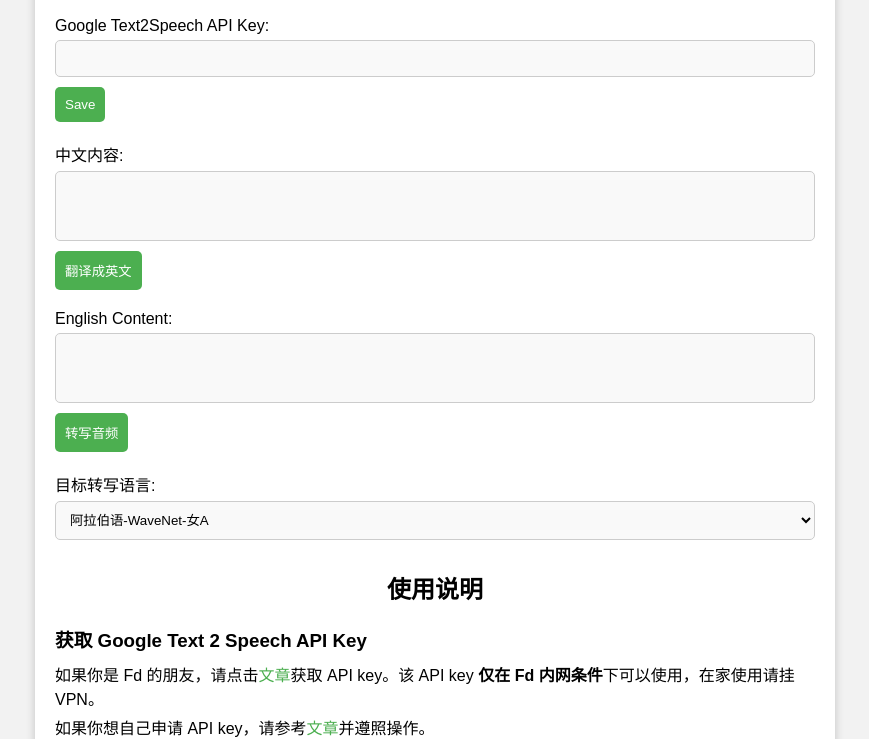
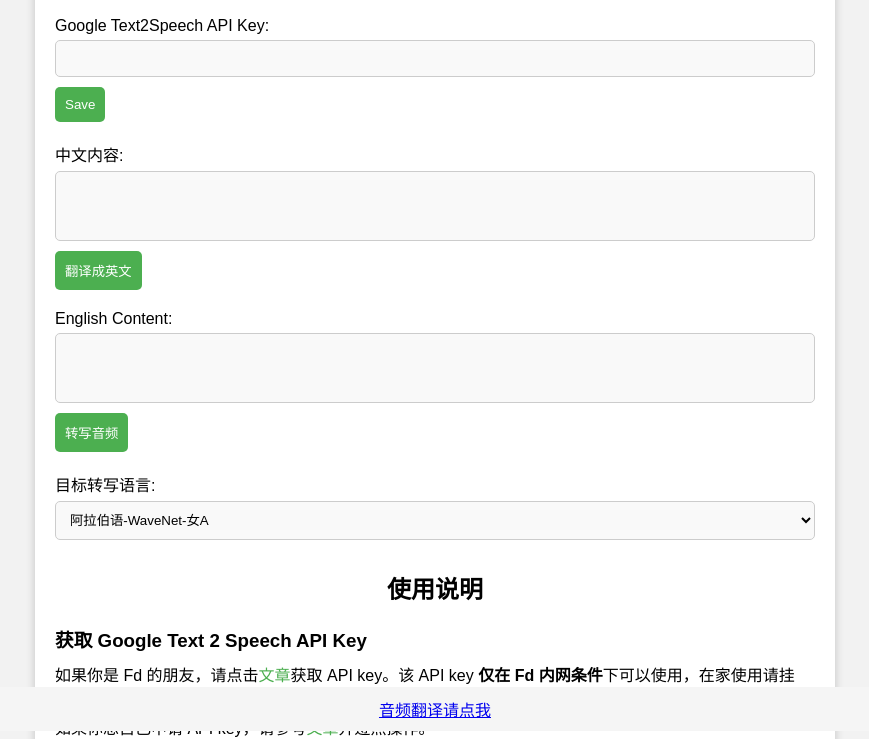
Before and after one commit to zj1123581321/Text2SpeechWeb, a plain HTML site: page index.html in a window 1280 px wide. Shown: the part 69-808 px from the top of the page, without its empty margins (205-1074 px from the left). Drawn offline with Linux system fonts and the light colour scheme.

Commit message:
增加了脚注，跳转音频翻译

```diff
--- a/index.html
+++ b/index.html
@@ -47,7 +47,6 @@
             <option value="美国英语-WaveNet-女K">美国英语-WaveNet-女K</option>
         </select>
       </div>
-
       <div class="instructions-container">
         <h2>使用说明</h2>
         <div class="instruction">
@@ -70,7 +69,10 @@
           <p>4. 转写完成后，对应的 Mp3 文件会自动下载到本地。</p>
         </div>
       </div>
-
+    </div>
+     <!-- Footer -->
+    <div class="footer">
+        <p><a href="https://speech2text.gpttoolbox.xyz/">音频翻译请点我</a></p>
     </div>
     <script src="script.js"></script>
   </body>
--- a/style.css
+++ b/style.css
@@ -99,3 +99,14 @@
   .instruction a:hover {
     text-decoration: underline;
   }
+
+  .footer {
+    position: fixed;
+    left: 0;
+    bottom: 0;
+    width: 100%;
+    background-color: #f5f5f5;
+    color: #000;
+    text-align: center;
+    padding: 10px;
+  }
```
